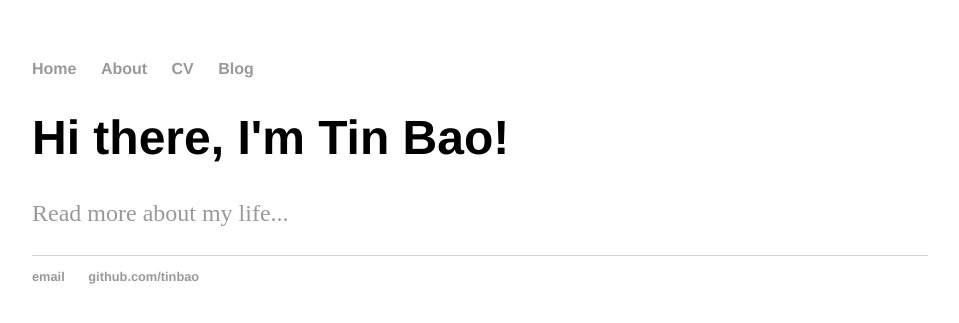
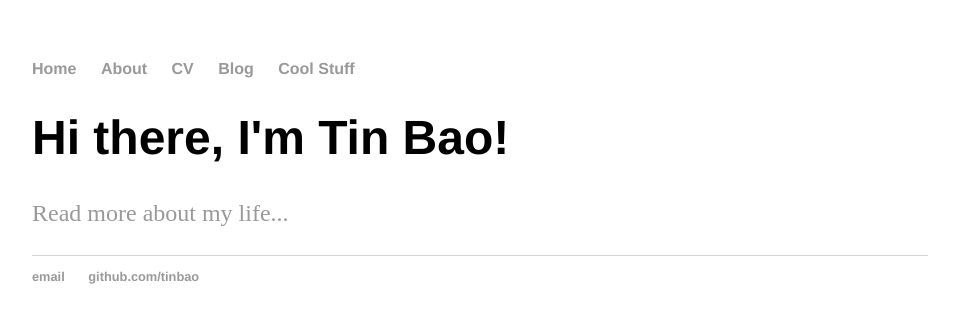
Before and after one commit to tinbao/tinbao.github.io, a Jekyll site: the page built from index.html, in a window 1280 px wide. Shown: the top 323 px of the page, without its empty margins (160-1119 px from the left). Built offline with Jekyll 4.4.1, drawn with Linux system fonts in a browser that asks for light colours.

Commit message:
added new link to cool projects

```diff
--- a/_layouts/default.html
+++ b/_layouts/default.html
@@ -12,6 +12,7 @@
 		        	<li><a href="/about">About</a></li>
 	        		<li><a href="/cv">CV</a></li>
 	        		<li><a href="/blog">Blog</a></li>
+				<li><a href="/cool stuff">Cool Stuff</a></li>
 	    		</ul>
 			</nav>
 			<div class="container">
```
